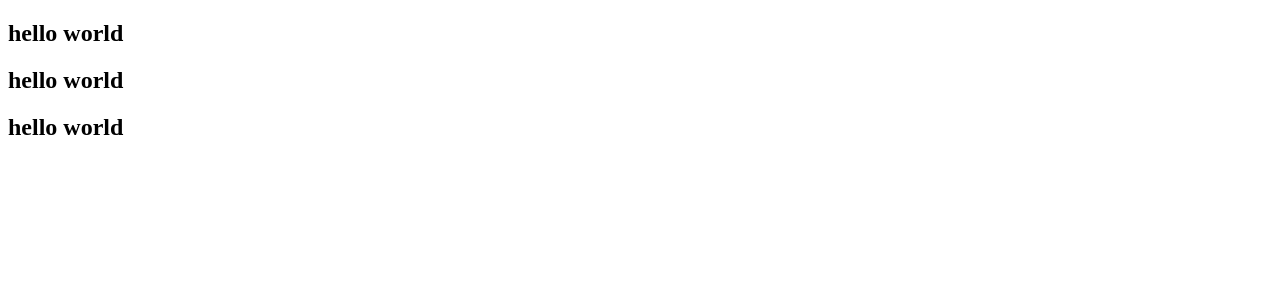
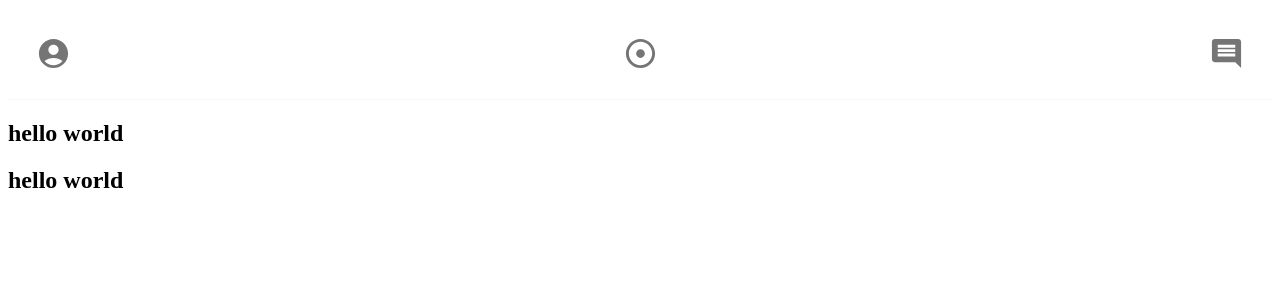
Before and after one commit to nowNzen00/playr, a React (Create React App) app in the folder frontend/: page / in a window 1280 px wide. Shown: the top 300 px of the page. Built offline with nearby package versions, Linux system fonts and the light colour scheme.

Commit message:
header skeleton functionality

```diff
--- a/frontend/package.json
+++ b/frontend/package.json
@@ -3,6 +3,10 @@
   "version": "0.1.0",
   "private": true,
   "dependencies": {
+    "@emotion/react": "^11.4.1",
+    "@emotion/styled": "^11.3.0",
+    "@mui/icons-material": "^5.0.0",
+    "@mui/material": "^5.0.0",
     "@testing-library/jest-dom": "^5.11.4",
     "@testing-library/react": "^11.1.0",
     "@testing-library/user-event": "^12.1.10",
--- a/frontend/src/App.js
+++ b/frontend/src/App.js
@@ -7,9 +7,9 @@ import Footer from "./components/Footer"
 function App() {
   return (
     <div className="App">
-      <Header/>
-      <Body/>
-      <Footer/>
+      <Header />
+      <Body />
+      <Footer />
     </div>
   )
 }
--- a/frontend/src/components/Header.css
+++ b/frontend/src/components/Header.css
@@ -0,0 +1,7 @@
+.header {
+  display: flex;
+  justify-content: center;
+  justify-content: space-between;
+  border-bottom: 1px solid #f9f9f9;
+  padding: 20px;
+}
--- a/frontend/src/components/Header.js
+++ b/frontend/src/components/Header.js
@@ -1,12 +1,24 @@
-import React from 'react'
-import "./Header.css";
+import React from "react"
+import "./Header.css"
+import AccountCircleIcon from "@mui/icons-material/AccountCircle"
+import AdjustIcon from "@mui/icons-material/Adjust"
+import InsertCommentIcon from "@mui/icons-material/InsertComment"
+import IconButton from "@mui/material/IconButton"
 
 function header() {
-    return (
-        <div className="header">
-            <h2>hello world</h2>
-        </div>
-    )
+  return (
+    <div className="header">
+      <IconButton>
+        <AccountCircleIcon className="profile_icon" fontSize="large" />
+      </IconButton>
+      <IconButton>
+        <AdjustIcon className="placeHolder_icon" fontSize="large" />
+      </IconButton>
+      <IconButton>
+        <InsertCommentIcon className="directMessge_icon" fontSize="large" />
+      </IconButton>
+    </div>
+  )
 }
 
 export default header
```
Also changed, not shown: 1 other file (tests, documents, lock files or other folders).
